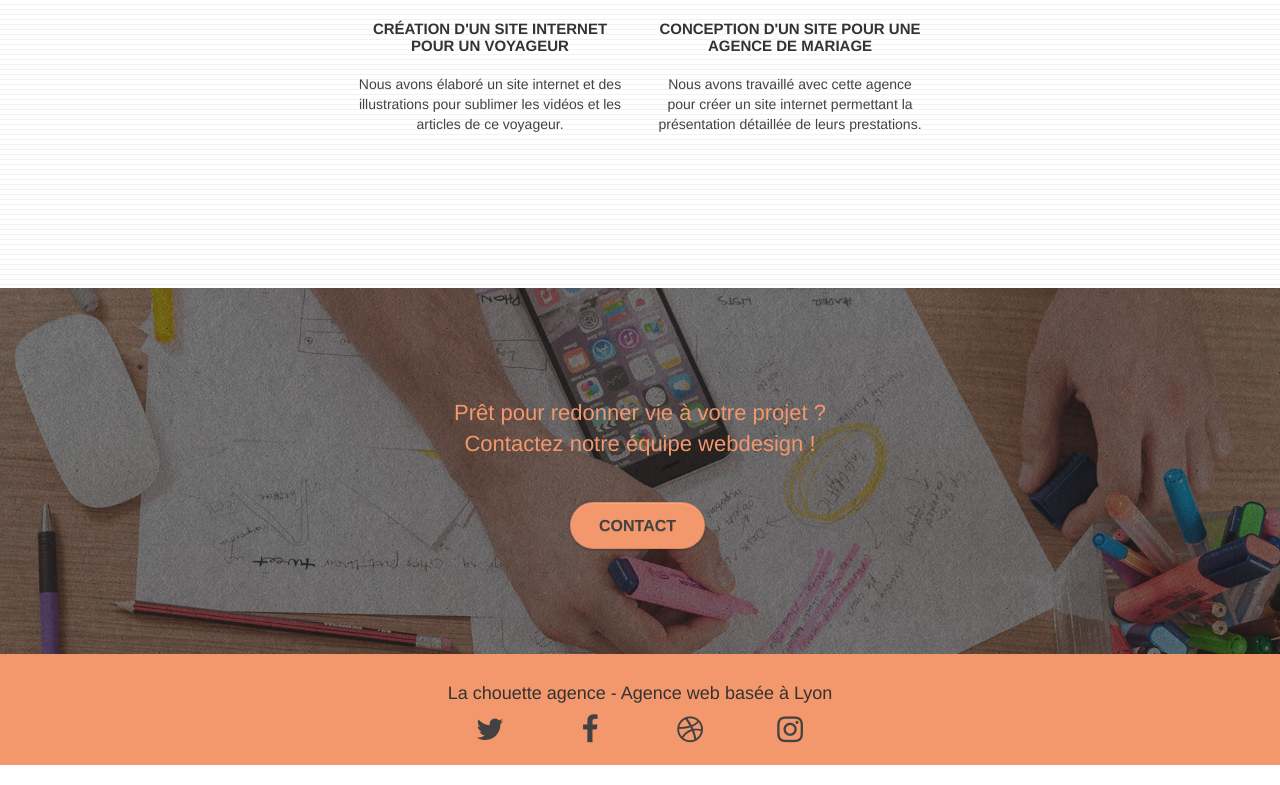
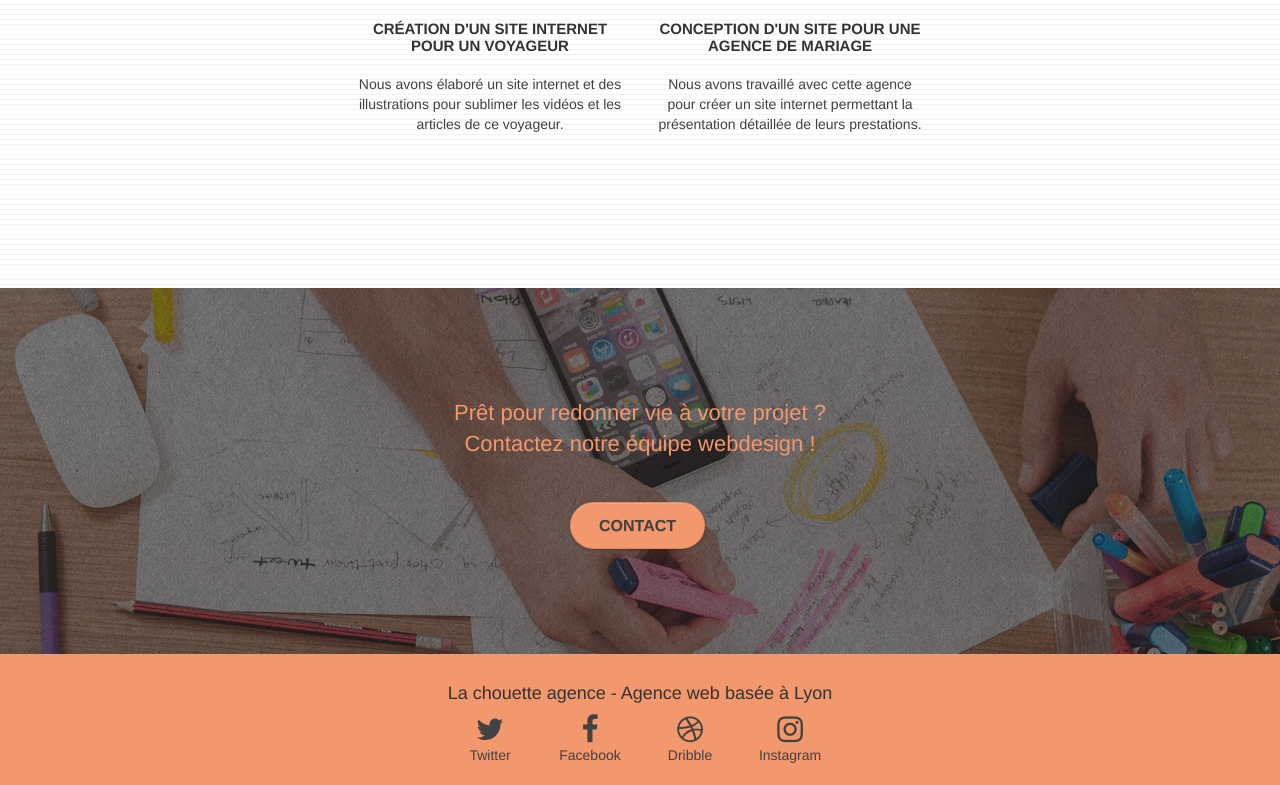
Before and after one commit to StephaneChimy/La-chouette-agence-v2, a plain HTML site: page index.html in a window 1280 px wide. Shown: the part 2707-3492 px from the top of the page. Drawn offline with nearby package versions, Linux system fonts and the light colour scheme.

Commit message:
Ajustement footer

```diff
--- a/index.html
+++ b/index.html
@@ -3,7 +3,8 @@
 
 <head>
 	<meta charset="utf-8">
-	<meta name="keywords" content="entreprise webdesign Lyon, webdesign, entreprise, design, Lyon, La Chouette Agence, Design d'un site web, Création site web, Site internet, Identité visuelle">
+	<meta name="keywords"
+		content="entreprise webdesign Lyon, webdesign, entreprise, design, Lyon, La Chouette Agence, Design d'un site web, Création site web, Site internet, Identité visuelle">
 	<meta name="description"
 		content="La chouette agence aide les entreprises à devenir attractives et visibles sur internet. Notre société est une entreprise de webdesign situé à Lyon.">
 	<meta name="viewport" content="width=device-width, initial-scale=1.0, viewport-fit=cover">
@@ -280,23 +281,26 @@
 						<div class="row row-no-gutters social">
 							<div class="col-xs-3">
 								<div class="text-center">
-									<a class="social" href="index.html"><span class="fa fa-twitter icon-md"></span></a>
+									<a class="social" href="index.html"><span class="fa fa-twitter icon-md"></span> <br>
+										Twitter</a>
 								</div>
 							</div>
 							<div class="col-xs-3">
 								<div class="text-center">
-									<a class="social" href="index.html"><span class="fa fa-facebook icon-md"></span></a>
+									<a class="social" href="index.html"><span class="fa fa-facebook icon-md"></span><br>
+										Facebook</a>
 								</div>
 							</div>
 							<div class="col-xs-3">
 								<div class="text-center">
-									<a class="social" href="index.html"><span class="fa fa-dribbble icon-md"></span></a>
+									<a class="social" href="index.html"><span class="fa fa-dribbble icon-md"></span>
+										<br> Dribble</a>
 								</div>
 							</div>
 							<div class="col-xs-3">
 								<div class="text-center">
-									<a class="social" href="index.html"><span
-											class="fa fa-instagram icon-md"></span></a>
+									<a class="social" href="index.html"><span class="fa fa-instagram icon-md"></span>
+										<br> Instagram</a>
 								</div>
 							</div>
 						</div>
```
